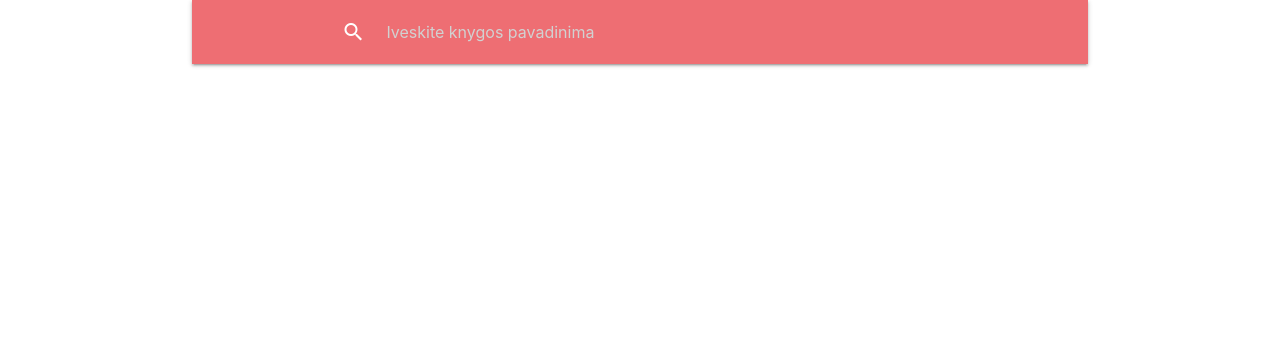
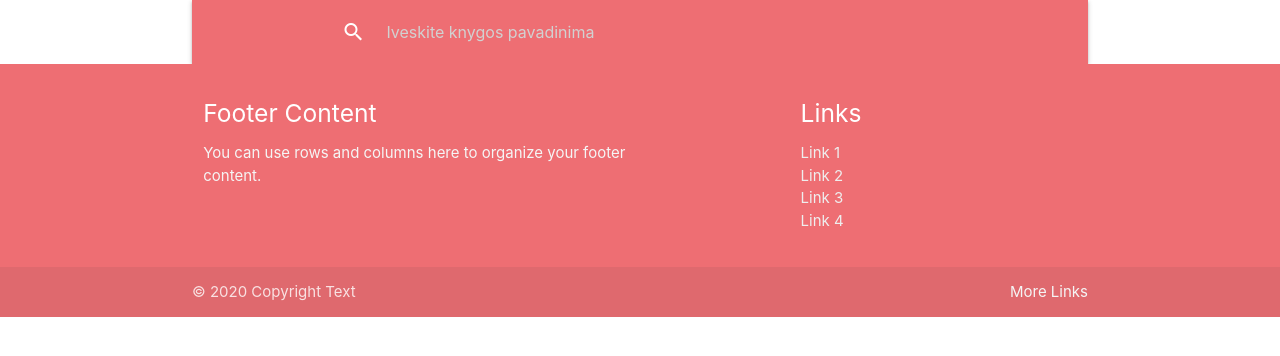
Before and after one commit to EldarViduto/betkoks, a PHP site: page /book.php in a window 1280 px wide. Shown: the top 356 px of the page. Run offline with PHP 8.4, Linux system fonts and the light colour scheme.

Commit message:
Footerio maketas

```diff
--- a/footer.php
+++ b/footer.php
@@ -1,5 +1,31 @@
 
     <!-- Čia pasikartojanti visuose puslapiuose apatinė dalis -->
+
+    <footer class="page-footer">
+          <div class="container">
+            <div class="row">
+              <div class="col l6 s12">
+                <h5 class="white-text">Footer Content</h5>
+                <p class="grey-text text-lighten-4">You can use rows and columns here to organize your footer content.</p>
+              </div>
+              <div class="col l4 offset-l2 s12">
+                <h5 class="white-text">Links</h5>
+                <ul>
+                  <li><a class="grey-text text-lighten-3" href="#!">Link 1</a></li>
+                  <li><a class="grey-text text-lighten-3" href="#!">Link 2</a></li>
+                  <li><a class="grey-text text-lighten-3" href="#!">Link 3</a></li>
+                  <li><a class="grey-text text-lighten-3" href="#!">Link 4</a></li>
+                </ul>
+              </div>
+            </div>
+          </div>
+          <div class="footer-copyright">
+            <div class="container">
+            © 2020 Copyright Text
+            <a class="grey-text text-lighten-4 right" href="#!">More Links</a>
+            </div>
+          </div>
+        </footer>
 
     <script src="https://cdnjs.cloudflare.com/ajax/libs/materialize/1.0.0/js/materialize.min.js"></script>
     <script src="scripts/script.js"></script>
```
